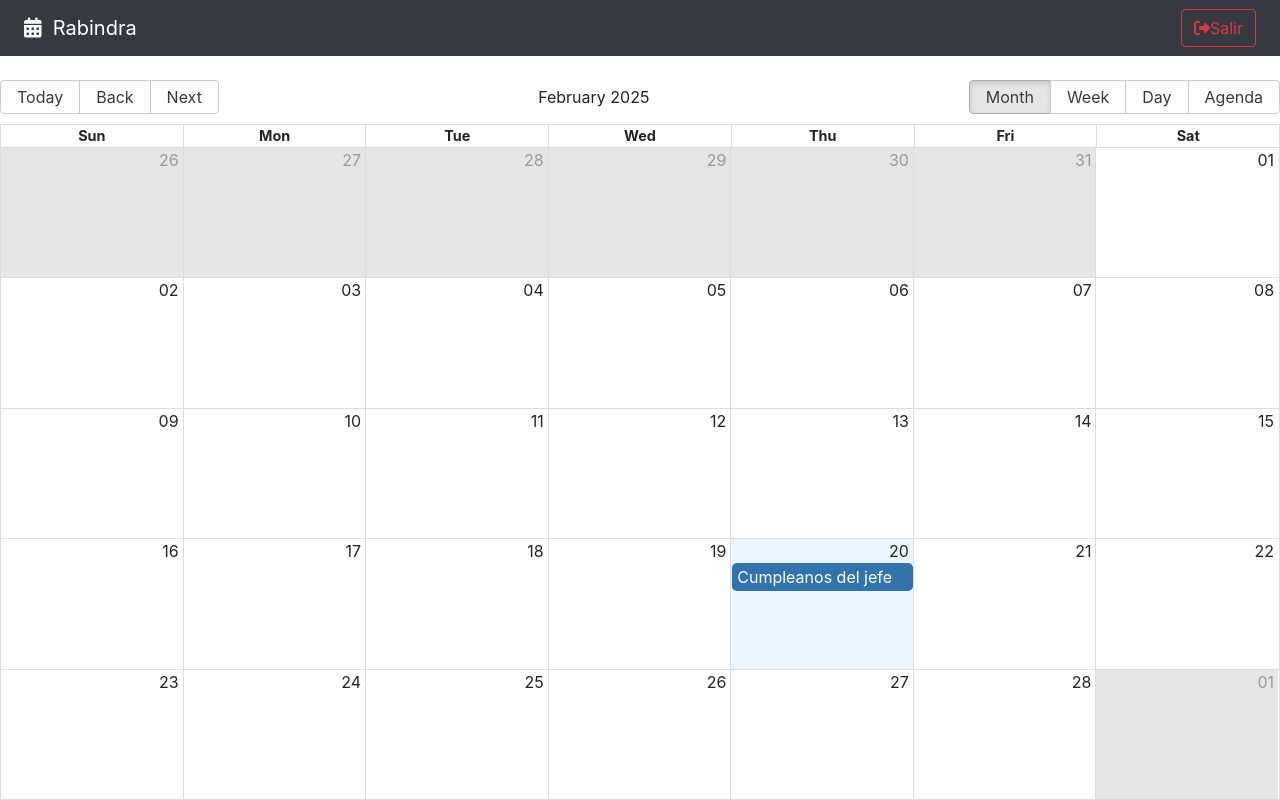
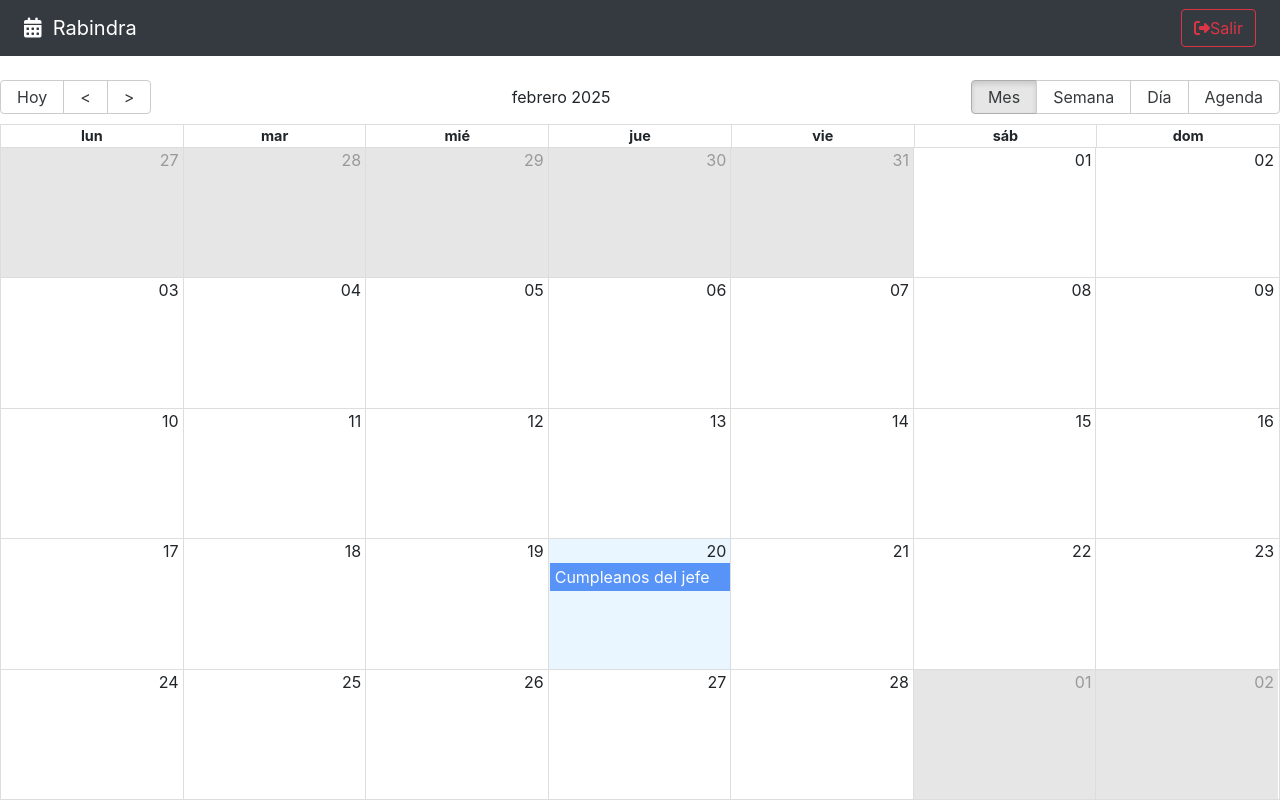
Before and after one commit to RabindraHarichand/Calendar-App, a React (Vite) app: page /auth in a window 1280 px wide. Built offline with nearby package versions, Linux system fonts and the light colour scheme.

Commit message:
[CalendarPage]: Refactor CalendarPage to integrate localized messages and event styling; add calendar localizer and Spanish messages helper

```diff
--- a/src/calendar/pages/CalendarPage.jsx
+++ b/src/calendar/pages/CalendarPage.jsx
@@ -1,23 +1,10 @@
-import { Calendar, dateFnsLocalizer } from "react-big-calendar";
+import { Calendar } from "react-big-calendar";
 import "react-big-calendar/lib/css/react-big-calendar.css";
 
-import { addHours, parse, format, startOfWeek, getDay } from "date-fns";
+import { Navbar } from "../components/Navbar";
 
-import enUS from "date-fns/locale/en-US";
-
-import { Navbar } from "../";
-
-const locales = {
-  "en-US": enUS,
-};
-
-const localizer = dateFnsLocalizer({
-  format,
-  parse,
-  startOfWeek,
-  getDay,
-  locales,
-});
+import { addHours } from "date-fns";
+import { localizer, getMessagesES } from "../../helpers";
 
 const events = [
   {
@@ -34,16 +21,34 @@
 ];
 
 export const CalendarPage = () => {
+  const eventStyleGetter = (event, start, end, isSelected) => {
+    console.log({ event, start, end, isSelected });
+
+    const style = {
+      backgroundColor: "#347CF7",
+      borderRadius: "0px",
+      opacity: 0.8,
+      color: "white",
+    };
+
+    return {
+      style,
+    };
+  };
+
   return (
     <>
       <Navbar />
 
       <Calendar
+        messages={getMessagesES()}
+        culture="es"
         localizer={localizer}
         events={events}
         startAccessor="start"
         endAccessor="end"
         style={{ height: "calc(100vh - 80px)" }}
+        eventPropGetter={eventStyleGetter}
       />
     </>
   );
--- /dev/null
+++ b/src/helpers/calendarLocalizer.js
@@ -0,0 +1,16 @@
+import { parse, format, startOfWeek, getDay } from "date-fns";
+
+import esEs from "date-fns/locale/es";
+import { dateFnsLocalizer } from "react-big-calendar";
+
+const locales = {
+  es: esEs,
+};
+
+export const localizer = dateFnsLocalizer({
+  format,
+  parse,
+  startOfWeek,
+  getDay,
+  locales,
+});
--- /dev/null
+++ b/src/helpers/getMessages.js
@@ -0,0 +1,17 @@
+export const getMessagesES = () => {
+  return {
+    allDay: "Todo el día",
+    previous: "<",
+    next: ">",
+    today: "Hoy",
+    month: "Mes",
+    week: "Semana",
+    day: "Día",
+    agenda: "Agenda",
+    date: "Fecha",
+    time: "Hora",
+    event: "Evento",
+    noEventsInRange: "No hay eventos en este rango",
+    showMore: (total) => `+ Ver más (${total})`,
+  };
+};
--- /dev/null
+++ b/src/helpers/index.js
@@ -0,0 +1,2 @@
+export * from "./calendarLocalizer";
+export * from "./getMessages";
```
